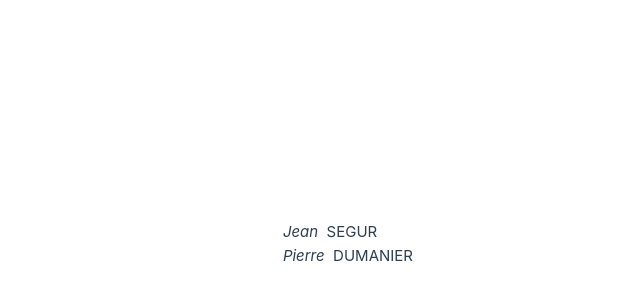
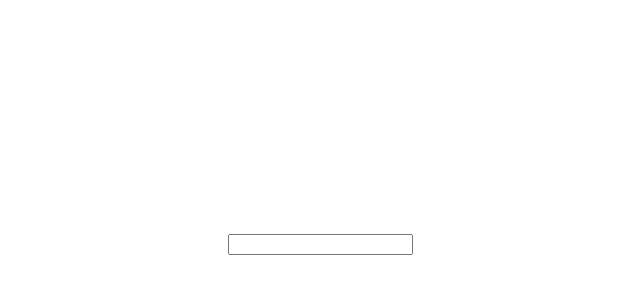
Before and after one commit to manu-cj/vue3-par-la-pratique, a Vue app: page / in a window 1280 px wide. Shown: the part 156-456 px from the top of the page, without its empty margins (227-867 px from the left). Built offline with nearby package versions, Linux system fonts and the light colour scheme.

Commit message:
Utilisation du watcher

```diff
--- a/src/components/ListeEmployer.vue
+++ b/src/components/ListeEmployer.vue
@@ -1,7 +1,16 @@
 <template>
-  <div v-for="personne in personnes" :key="personne">
-      <slot :personne="personne"></slot>
-  </div>
+<!--  <div v-for="personne in personnes" :key="personne">-->
+<!--      <slot :personne="personne"></slot>-->
+<!--  </div>-->
+<!--  <div>-->
+<!--    <p v-if="compteur < 9">{{texte="Le compteur est de : "}}{{compteur}}</p>-->
+<!--    <p v-else>{{texte="Stop tu va revenir à 0"}}</p>-->
+<!--    <button @click="compteur++">Incrémenter</button>-->
+<!--  </div>-->
+  <input type="text" v-model="msg">
+  <p v-show="affiche"
+  style="color: #00d58a"> Est entrain d'écrire ...
+  </p>
 </template>
 
 <script>
@@ -19,7 +28,30 @@ export default {
           nom: 'Dumanier',
         }
 
-      ]
+      ],
+      compteur : 0,
+      texte : '',
+      msg : '',
+      affiche : false,
+      t : null,
+    }
+  },
+
+  watch : {
+    compteur(valeur) {
+      if (valeur===10) {
+        this.compteur =0;
+      }
+    },
+
+    msg() {
+      if (this.affiche) {
+        clearTimeout(this.t);
+      }
+      this.affiche = true;
+      this.t = setTimeout( ()=> {
+        this.affiche = false
+      }, 3000)
     }
   }
 }
```
